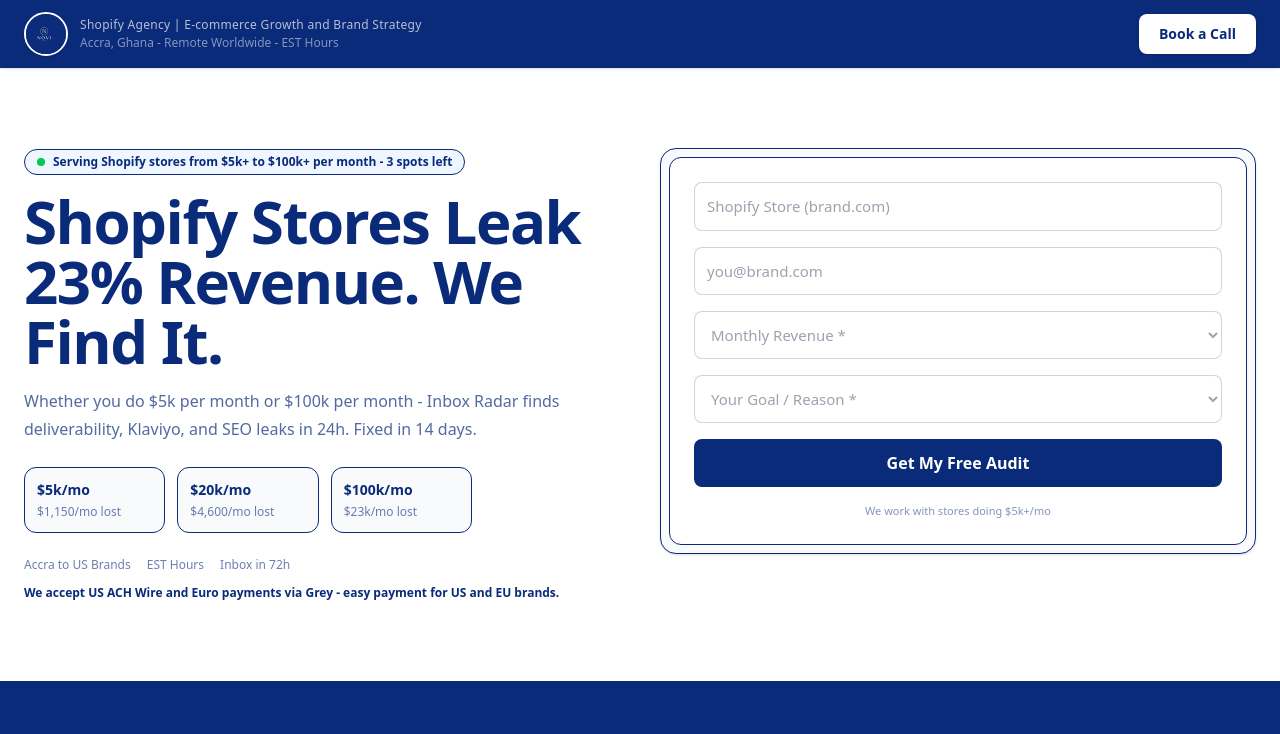
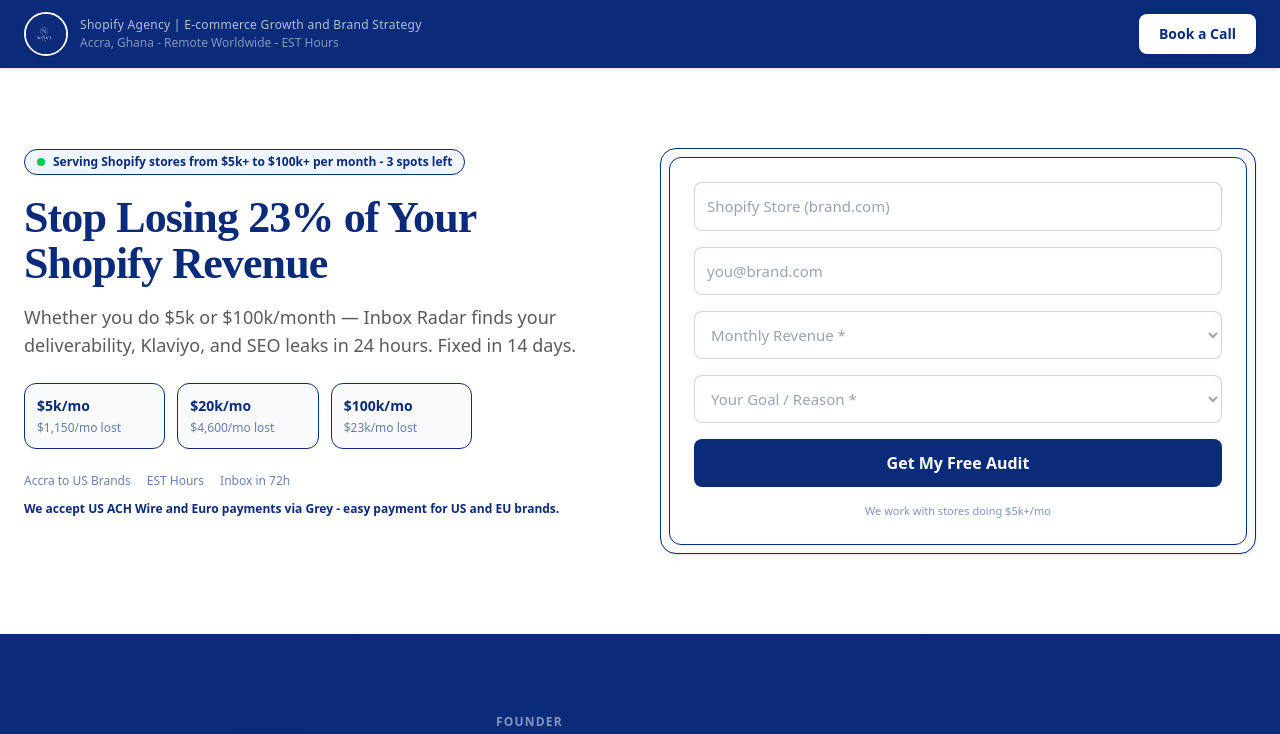
Before and after one commit to NOVI-I6699-cmd/portfolio-starter-kit, a Next.js app: page / in a window 1280 px wide. Shown: the top 734 px of the page. Built offline with nearby package versions, Linux system fonts and the light colour scheme.

Commit message:
Update page.tsx

```diff
--- a/app/page.tsx
+++ b/app/page.tsx
@@ -25,8 +25,12 @@ export default function Home() {
             <span className="h-2 w-2 rounded-full bg-green-500"></span>
             Serving Shopify stores from $5k+ to $100k+ per month - 3 spots left
           </div>
-          <h1 className="mt-4 text-4xl md:text-6xl font-bold leading-none tracking-tight" style={{color: '#0A2A7A'}}>Shopify Stores Leak 23% Revenue. We Find It.</h1>
-          <div className="mt-4 text-base leading-7 opacity-70 max-w-xl" style={{color: '#0A2A7A'}}>Whether you do $5k per month or $100k per month - Inbox Radar finds deliverability, Klaviyo, and SEO leaks in 24h. Fixed in 14 days.</div>
+          <h1 className="mt-5 text-[36px] md:text-[44px] font-semibold leading-[1.05] tracking-[-0.02em] max-w-[560px]" style={{color: '#0A2A7A', fontFamily: 'serif'}}>
+            Stop Losing 23% of Your Shopify Revenue
+          </h1>
+          <p className="mt-4 text-[17px] md:text-[18px] leading-7 max-w-[640px]" style={{color: '#5A5A5A'}}>
+            Whether you do $5k or $100k/month — Inbox Radar finds your deliverability, Klaviyo, and SEO leaks in 24 hours. Fixed in 14 days.
+          </p>
           <div className="mt-6 grid grid-cols-3 gap-3 max-w-md">
             <div className="border rounded-xl p-3 bg-slate-50"><div className="text-sm font-bold" style={{color: '#0A2A7A'}}>$5k/mo</div><div className="text-xs opacity-60 mt-1">$1,150/mo lost</div></div>
             <div className="border rounded-xl p-3 bg-slate-50"><div className="text-sm font-bold" style={{color: '#0A2A7A'}}>$20k/mo</div><div className="text-xs opacity-60 mt-1">$4,600/mo lost</div></div>
@@ -61,7 +65,8 @@ export default function Home() {
           </div>
         </div>
       </section>
-            <section className="py-16 px-6 bg-white border-y">
+
+      <section className="py-16 px-6 bg-white border-y">
         <div className="max-w-7xl mx-auto grid md:grid-cols-2 gap-0 rounded-2xl overflow-hidden border shadow-sm">
           <div className="bg-slate-50 p-8 md:p-10">
             <div className="text-xs uppercase tracking-widest font-semibold opacity-60 mb-3" style={{color: '#0A2A7A'}}>Our Mission</div>
```
